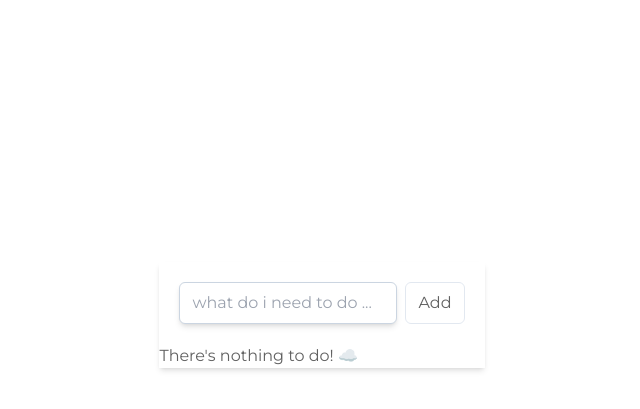
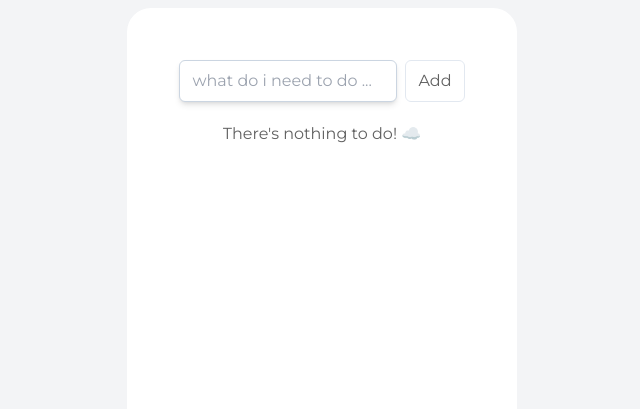
Before and after one commit to crystallo/simple-todo, a React (Vite) app: page / in a window 1280 px wide. Shown: the part 125-534 px from the top of the page, without its empty margins (318-958 px from the left). Built offline with nearby package versions, Linux system fonts and the light colour scheme.

Commit message:
base layout css update

```diff
--- a/index.html
+++ b/index.html
@@ -10,7 +10,7 @@
       rel="stylesheet"
     />
     <meta name="viewport" content="width=device-width, initial-scale=1.0" />
-    <title>Vite + React + TS</title>
+    <title>My Simple Todo App</title>
   </head>
   <body>
     <div id="root"></div>
--- a/src/App.tsx
+++ b/src/App.tsx
@@ -4,7 +4,7 @@ import { TodoCard } from "./components/TodoCard";
 
 function App() {
   return (
-    <main className="flex flex-col items-center justify-center h-screen my-10">
+    <main className="flex flex-col items-center justify-center w-screen h-screen bg-gray-100">
       <Toaster />
       <TodoCard />
     </main>
--- a/src/components/TodoCard.tsx
+++ b/src/components/TodoCard.tsx
@@ -3,7 +3,7 @@ import { TodoList } from "./TodoList";
 
 export const TodoCard = () => {
   return (
-    <div className="shadow-md">
+    <div className="flex flex-col items-center p-8 bg-white shadow-slate-500 rounded-3xl h-4/6 backdrop-blur-md">
       <AddTodo />
       <TodoList />
     </div>
```
